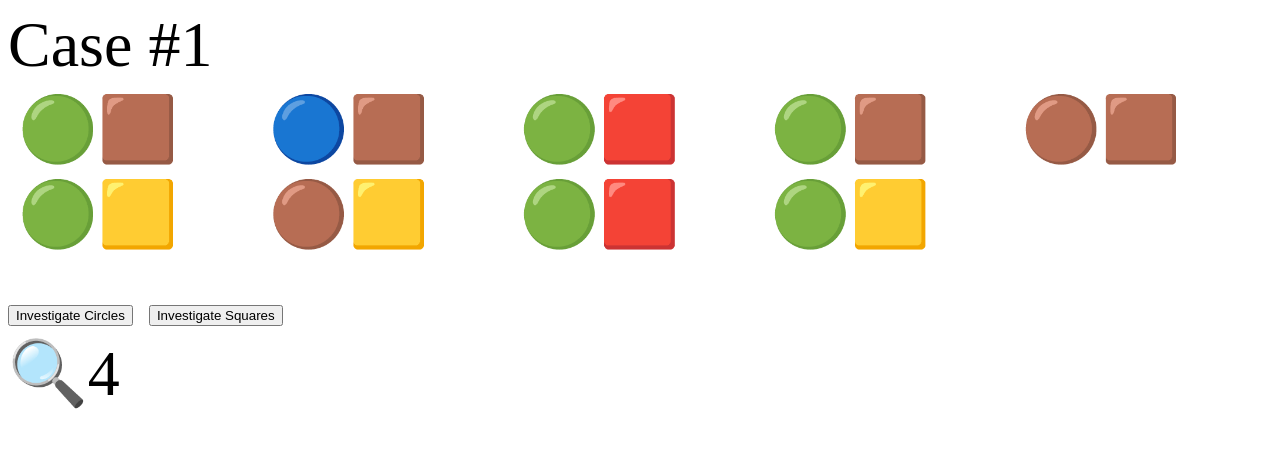
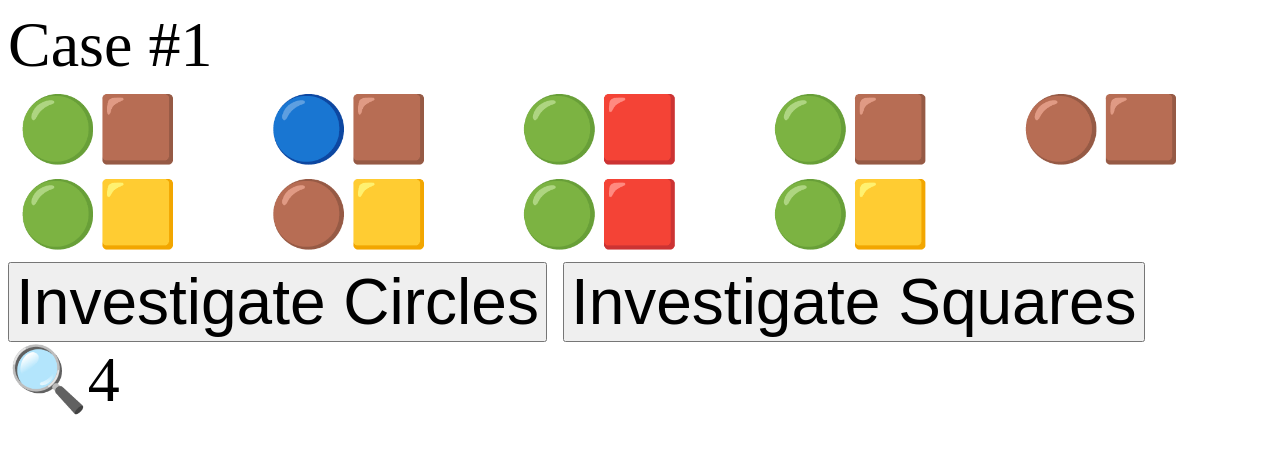
Before and after one commit to eknighton/eknighton.github.io, a plain HTML site: page gigaguesswho2.html in a window 1280 px wide. Drawn offline with Linux system fonts and the light colour scheme.

Commit message:
font size fix

```diff
--- a/gigaguesswho2.html
+++ b/gigaguesswho2.html
@@ -26,8 +26,8 @@ Casino Cops
 <body>
 	<div id="cases" style="display: inline-block;">Case #1</div>
 	<div id="personsGrid"></div>
-	<button id="button1" onclick="buttonOne()">Investigate Circles</button>
-	<button id="button2" onclick="buttonTwo()">Investigate Squares</button>
+	<button id="button1" onclick="buttonOne()" style="font-size: 64px">Investigate Circles</button>
+	<button id="button2" onclick="buttonTwo()" style="font-size: 64px">Investigate Squares</button>
 	<div id="clicks">🔍4 Case #1</div>
 
 </body>
```
